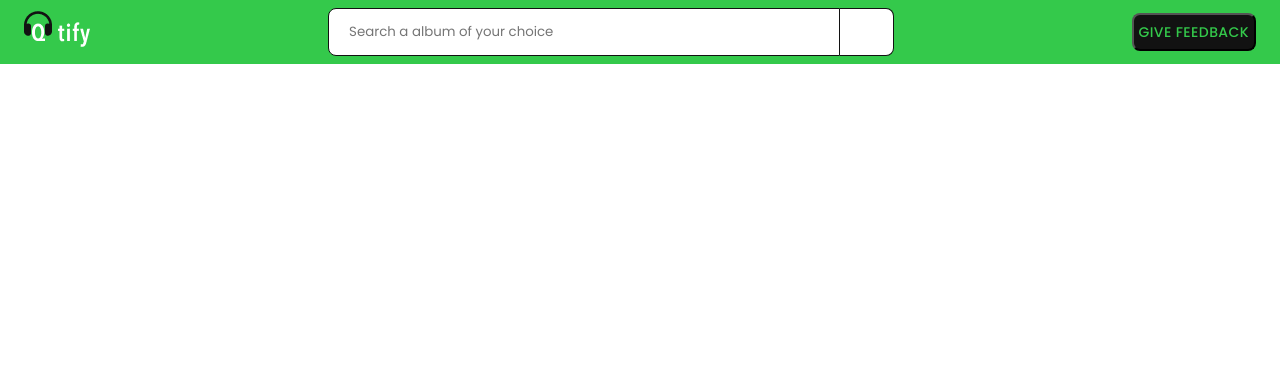
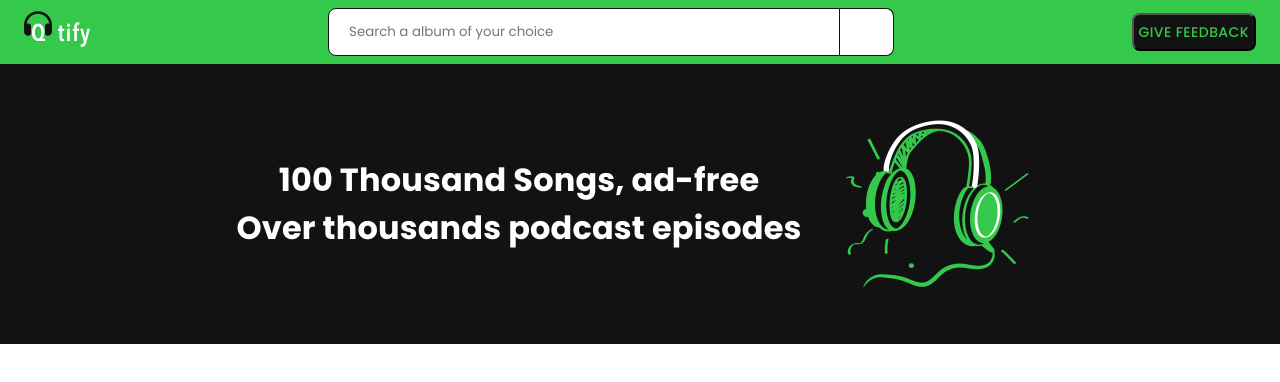
Before and after one commit to OB0213/QTify_Project, a React (Vite) app: page / in a window 1280 px wide. Shown: the top 382 px of the page. Built offline with nearby package versions, Linux system fonts and the light colour scheme; some icons are missing.

Commit message:
Hero Commit

```diff
--- a/src/App.jsx
+++ b/src/App.jsx
@@ -5,6 +5,7 @@ import './App.css'
 import Navbar from './Components/Navbar';
 import { ThemeProvider, createTheme } from "@mui/material/styles";
 import CssBaseline from "@mui/material/CssBaseline";
+import Hero from './Components/Hero';
 
 function App() {
   const [count, setCount] = useState(0);
@@ -26,6 +27,7 @@ function App() {
     <ThemeProvider theme={theme}>
       <CssBaseline />
     <Navbar />
+    <Hero />
     </ThemeProvider>
   )
 }
--- /dev/null
+++ b/src/Components/Hero.jsx
@@ -0,0 +1,20 @@
+import React from 'react';
+import styles from './Hero.module.css';
+import {Typography,Box} from '@mui/material';
+import HeroImage from '../assets/vibrating-headphone 1.png';
+
+const Hero = () => {
+  return (
+    <div className={styles.hero}>
+      <Box className={styles.heroContent}>
+        <h1>100 Thousand Songs, ad-free</h1>
+        <h1>Over thousands podcast episodes</h1>
+      </Box>
+      <Box>
+        <img src={HeroImage} height={212}></img>
+      </Box>
+    </div>
+  );
+}
+
+export default Hero
--- /dev/null
+++ b/src/Components/Hero.module.css
@@ -0,0 +1,16 @@
+.hero{
+    background-color: #121212;
+    display: flex;
+    justify-content: center;
+    align-items: center;
+    gap: 30px;
+    height: 280px;
+}
+
+.heroContent{
+    display: flex;
+    justify-content: center;
+    align-items: center;
+    color: white;
+    flex-direction: column;
+}
```
Also changed, not shown: src/assets/vibrating-headphone 1.png (added).
